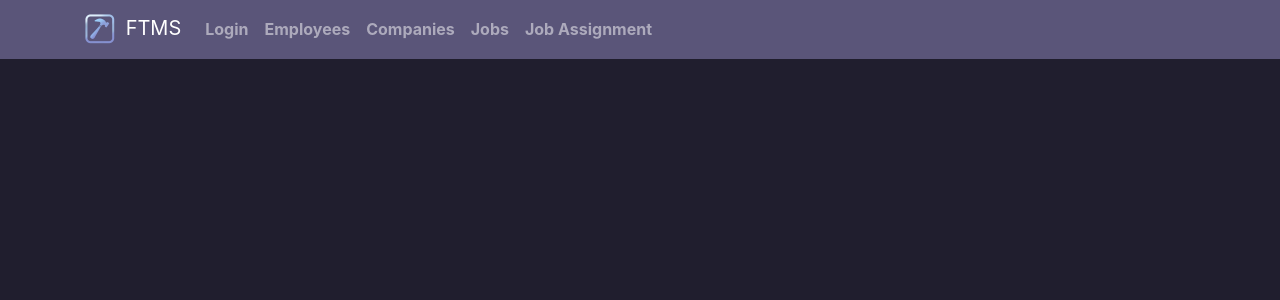
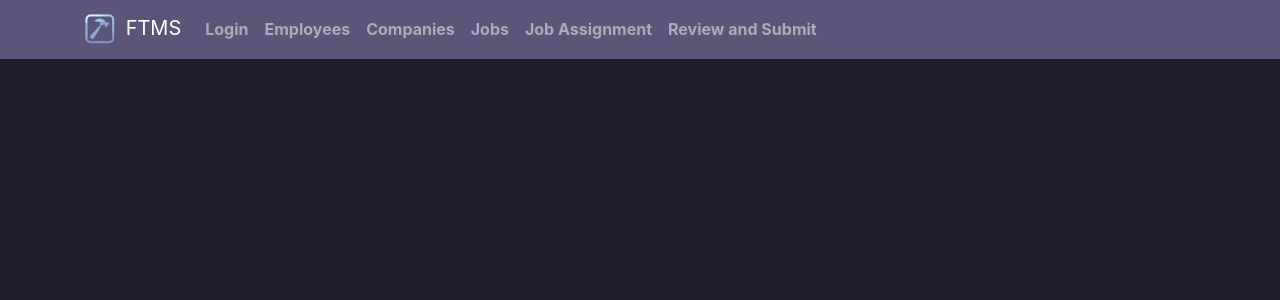
Before and after one commit to CSC207-TLI-TBTEENS/ftms-tbteens-frontend, a React (Create React App) app: page / in a window 1280 px wide. Shown: the top 300 px of the page. Built offline with nearby package versions, Linux system fonts and the light colour scheme.

Commit message:
Added Review and Submit to navbar

```diff
--- a/src/components/Main.js
+++ b/src/components/Main.js
@@ -9,6 +9,7 @@ import Companies from "../Companies/Companies";
 import Login from "../Login/Login.js";
 import Jobs from "../Jobs/Jobs.js";
 import JobAssignment from "../JobAssignment/JobAssignment.js";
+import Submit from "../ReviewSubmission/Submit.js";
 
 const Main = props => {
     return (
@@ -26,6 +27,7 @@ const Main = props => {
                         <Route exact path="/companies" component={Companies} />
                         <Route exact path="/jobs" component={Jobs} />
                         <Route exact path="/jobassign" component={JobAssignment} />
+                        <Route exact path="/review" component={Submit} />
                     </Switch>
                 </div>
                 </CSSTransition>
--- a/src/components/Navbar.js
+++ b/src/components/Navbar.js
@@ -31,7 +31,9 @@ class Navbar extends Component {
                             <li className="nav-item">
                                 <Link className="nav-link" to={"/jobassign"}> Job Assignment </Link>
                             </li>
-
+                            <li className="nav-item">
+                                <Link className="nav-link" to={"/review"}> Review and Submit </Link>
+                            </li>
                         </ul>
                     </div>
                 </div>
```
